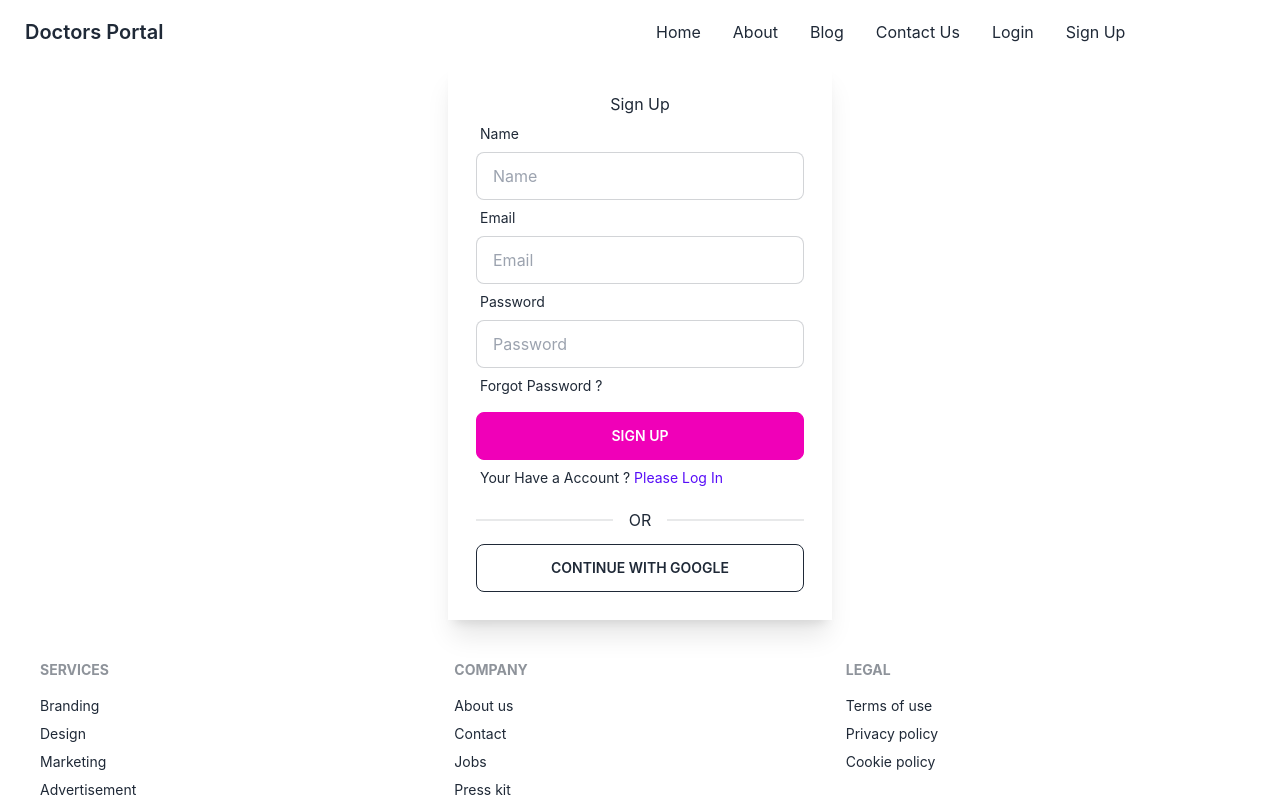
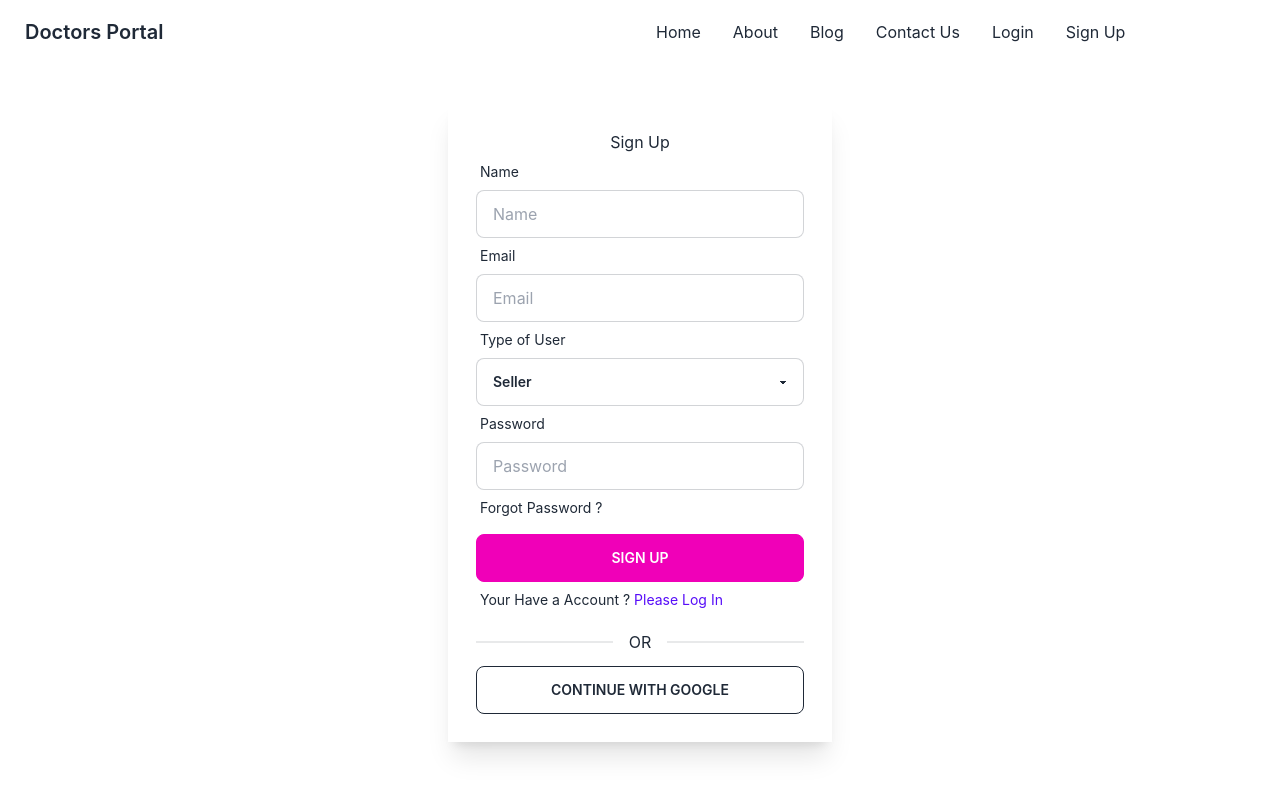
Before and after one commit to abuhanifornob/uses_product_resel_cline_side, a React (Create React App) app: page /signUp in a window 1280 px wide. Shown: the top 800 px of the page. Built offline with nearby package versions, Linux system fonts and the light colour scheme; no server answers.

Commit message:
signup Form Complete and toster setup

```diff
--- a/package.json
+++ b/package.json
@@ -14,8 +14,10 @@
     "react": "^18.2.0",
     "react-dom": "^18.2.0",
     "react-hook-form": "^7.39.5",
+    "react-hot-toast": "^2.4.0",
     "react-router-dom": "^6.4.3",
     "react-scripts": "5.0.1",
+    "toastr": "^2.1.4",
     "web-vitals": "^2.1.4"
   },
   "scripts": {
--- a/public/products.json
+++ b/public/products.json
@@ -61,5 +61,5 @@
         "sellersName": "Abu Hanif"
 
 
-    },
+    }
 ]
--- a/src/Pages/Shareds/Login/Login.js
+++ b/src/Pages/Shareds/Login/Login.js
@@ -1,14 +1,37 @@
-import React, { useState } from 'react';
+import { GoogleAuthProvider } from 'firebase/auth';
+import React, { useContext, useState } from 'react';
 import { useForm } from 'react-hook-form';
 import { Link } from 'react-router-dom';
+import { AuthContext } from '../../../context/AuthProvider';
+const provider = new GoogleAuthProvider();
 
 const Login = () => {
     const { register, handleSubmit, watch, formState: { errors } } = useForm();
     const [logninError,setLoginError]=useState("");
+    const{singInEmailPassword,googleLongin}=useContext(AuthContext);
 
     const handleLogin=data=>{
         console.log(data);
+        setLoginError("")
+        singInEmailPassword(data.email,data.password)
+        .then(result=>{
+           //setUserEmail(data.email);
+            // <navigate to="/login" state={{ from: location }} replace />
+            //navigate(from, { replace: true });
+            const user=result.user;
+            console.log(user);
+        })
+        .catch(error=>{
+            setLoginError(error.message);
+        })
     }
+
+ const handleGoogleLogin=()=>{
+    googleLongin(provider)
+    .then(()=>{})
+    .catch(error=>console.error(error))
+}
+
     return (
         <div className='h-[556px] flex justify-center items-center ' >
         <div className='w-96 p-7 shadow-xl'>
@@ -50,7 +73,7 @@ const Login = () => {
                 <div className="divider">OR</div>
 
             </div>
-            <button  className="btn btn-outline btn-ghost w-full ">CONTINUE WITH GOOGLE</button>
+            <button onClick={handleGoogleLogin}  className="btn btn-outline btn-ghost w-full ">CONTINUE WITH GOOGLE</button>
 
         </div>
 
--- a/src/Pages/Shareds/Navbar/Navbar.js
+++ b/src/Pages/Shareds/Navbar/Navbar.js
@@ -1,13 +1,14 @@
-import React from 'react';
+import React, { useContext } from 'react';
 import { Link } from "react-router-dom";
+import { AuthContext } from '../../../context/AuthProvider';
 
 const Navbar = () => {
-//     const{user,logout}=useContext(AuthContext);
-//   const handleLogout=()=>{
-//     logout()
-//     .then(()=>{})
-//     .catch(()=>{})
-//   }
+    const{user,logout}=useContext(AuthContext);
+  const handleLogout=()=>{
+    logout()
+    .then(()=>{})
+    .catch(()=>{})
+  }
 
   const menuItem = (
     <React.Fragment>
@@ -25,23 +26,26 @@ const Navbar = () => {
         <Link to="/contactus">Contact Us</Link>
       </li>
 
-        {/* {
-         user?.uid?<>
+        {
+         user?.uid?
+         <>
          <li>
         <Link to="/dashboard">DashBoard</Link>
         </li>
       <li>
          <button onClick={handleLogout}>Log Out</button>
         </li>
-        </>: */}
+        </>:
+        <>
         <li>
             <Link to="/login">Login</Link>
         </li>
         <li>
             <Link to="/signUp">Sign Up</Link>
         </li>
+        </>
 
-        {/* } */}
+        }
 
 
     </React.Fragment>
--- a/src/Pages/Shareds/SignUp/SignUp.js
+++ b/src/Pages/Shareds/SignUp/SignUp.js
@@ -4,16 +4,16 @@ import { Link } from 'react-router-dom';
 
 const SignUp = () => {
     const { register, handleSubmit, watch, formState: { errors } } = useForm();
-    const[signUpError,setSignUpError]=useState("");
+    const [signUpError, setSignUpError] = useState("");
 
-    const handleSignUp=data=>{
+    const handleSignUp = data => {
         console.log(data);
     }
     return (
-        <div className='h-[556px] flex justify-center items-center ' >
+        <div className='h-[556px] flex justify-center items-center my-20' >
             <div className='w-96 p-7 shadow-xl'>
                 <h1 className='text-center'>Sign Up</h1>
-            <form onSubmit={handleSubmit( handleSignUp)}>
+                <form onSubmit={handleSubmit(handleSignUp)}>
                     {/* register your input into the hook by invoking the "register" function */}
                     <div className="form-control w-full">
                         <label className="label">
@@ -31,12 +31,23 @@ const SignUp = () => {
                     </div>
                     <div className="form-control w-full">
                         <label className="label">
+                            <span className="label-text">Type of User</span>
+                        </label>
+                        <select {...register("userType")} className="w-full select select-bordered">
+                            <option value="seller">Seller</option>
+                            <option value="buyer">buyer</option>
+
+                        </select>
+                    </div>
+                    <div className="form-control w-full">
+                        <label className="label">
                             <span className="label-text">Password</span>
                         </label>
-                    <input {...register("password", { required:"This Filed is Must ber Filup", maxLength:{value:18,message:"Don't Use More then 18 Cherecter "}, minLength: { value:6,message: "password Must be 6 Charecter " },
-                    pattern:{
-                        value:/(?=.*\d)(?=.*[a-zA-Z])[a-zA-Z0-9]/,
-                        message:"Password must Be Strong"
+                        <input {...register("password", {
+                            required: "This Filed is Must ber Filup", maxLength: { value: 18, message: "Don't Use More then 18 Cherecter " }, minLength: { value: 6, message: "password Must be 6 Charecter " },
+                            pattern: {
+                                value: /(?=.*\d)(?=.*[a-zA-Z])[a-zA-Z0-9]/,
+                                message: "Password must Be Strong"
                             },
 
                         })} type="password" placeholder="Password" className="input input-bordered w-full " />
@@ -46,6 +57,7 @@ const SignUp = () => {
                         </label>
 
                     </div>
+
                     {
                         signUpError && <p className='text-red-700'>{signUpError}</p>
                     }
--- /dev/null
+++ b/src/context/AuthProvider.js
@@ -0,0 +1,56 @@
+import React, { Children, createContext, useEffect, useState } from 'react';
+import { createUserWithEmailAndPassword, getAuth, onAuthStateChanged, signInWithEmailAndPassword, signInWithPopup, signOut, updateProfile } from "firebase/auth";
+import app from '../firebase/firebase.config';
+
+export const AuthContext=createContext();
+const auth=getAuth(app);
+
+const AuthProvider = ({children}) => {
+    const [user,setUser]=useState(null);
+    const[loading,setLoading]=useState(true);
+
+
+    const createUser=(email,password)=>{
+        return createUserWithEmailAndPassword(auth,email,password)
+    }
+    const singInEmailPassword=(email,password)=>{
+        setLoading(true)
+        return signInWithEmailAndPassword(auth,email,password)
+    }
+    const userProfileUpdate=(userInfo)=>{
+        return updateProfile(auth.currentUser,userInfo)
+    }
+    const logout=()=>{
+        setLoading(true)
+        return signOut(auth)
+    }
+    const googleLongin=(provider)=>{
+        return signInWithPopup(auth,provider)
+    }
+
+    useEffect(()=>{
+      const unsubscribe= onAuthStateChanged(auth,currentUser=>{
+            console.log(currentUser);
+            setUser(currentUser);
+            setLoading(false);
+        })
+        return ()=>unsubscribe();
+ },[])
+    const authInfo={
+        createUser,
+        singInEmailPassword,
+        user,
+        logout,
+        userProfileUpdate,
+        loading,
+        googleLongin,
+
+    }
+    return (
+       <AuthContext.Provider value={authInfo}>
+        {children}
+       </AuthContext.Provider>
+    );
+};
+
+export default AuthProvider;
--- a/src/firebase/firebase.config.js
+++ b/src/firebase/firebase.config.js
@@ -1,3 +1,23 @@
+// // Import the functions you need from the SDKs you need
+// import { initializeApp } from "firebase/app";
+// // TODO: Add SDKs for Firebase products that you want to use
+// // https://firebase.google.com/docs/web/setup#available-libraries
+
+// // Your web app's Firebase configuration
+// const firebaseConfig = {
+//     apiKey: process.env.REACT_APP_apiKey,
+//     authDomain: process.env.REACT_APP_authDomain,
+//     projectId: process.env.REACT_APP_projectId,
+//     storageBucket: process.env.REACT_APP_storageBucket,
+//     messagingSenderId: process.env.REACT_APP_messagingSenderId,
+//     appId: process.env.REACT_APP_appId,
+// };
+
+// // Initialize Firebase
+// const app = initializeApp(firebaseConfig);
+
+// export default app;
+
 // Import the functions you need from the SDKs you need
 import { initializeApp } from "firebase/app";
 // TODO: Add SDKs for Firebase products that you want to use
@@ -5,12 +25,12 @@ import { initializeApp } from "firebase/app";
 
 // Your web app's Firebase configuration
 const firebaseConfig = {
-    apiKey: process.env.REACT_APP_apiKey,
-    authDomain: process.env.REACT_APP_authDomain,
-    projectId: process.env.REACT_APP_projectId,
-    storageBucket: process.env.REACT_APP_storageBucket,
-    messagingSenderId: process.env.REACT_APP_messagingSenderId,
-    appId: process.env.REACT_APP_appId,
+    apiKey: "AIzaSyCW6OVuvAsME0J9xNPD34iU1q4DWjp-2WU",
+    authDomain: "uses-product-sell.firebaseapp.com",
+    projectId: "uses-product-sell",
+    storageBucket: "uses-product-sell.appspot.com",
+    messagingSenderId: "571689571944",
+    appId: "1:571689571944:web:3e9a819f936d0543af0ddd"
 };
 
 // Initialize Firebase
--- a/src/index.js
+++ b/src/index.js
@@ -3,11 +3,17 @@ import ReactDOM from 'react-dom/client';
 import './index.css';
 import App from './App';
 import reportWebVitals from './reportWebVitals';
+import AuthProvider from './context/AuthProvider';
+import { Toaster } from 'react-hot-toast';
 
 const root = ReactDOM.createRoot(document.getElementById('root'));
 root.render(
   <React.StrictMode>
-    <App />
+    <AuthProvider>
+       <App />
+       <Toaster></Toaster>
+    </AuthProvider>
+
   </React.StrictMode>
 );
 
```
Also changed, not shown: 1 other file (tests, documents, lock files or other folders). Lines whose indentation alone changed are shown as unchanged.
